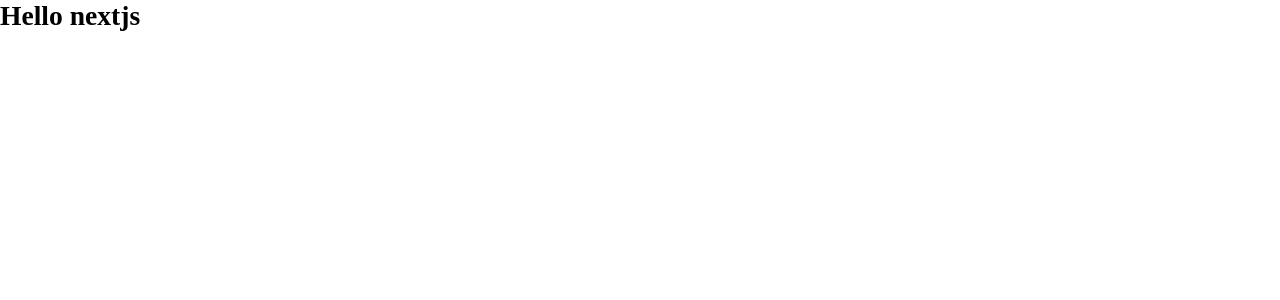
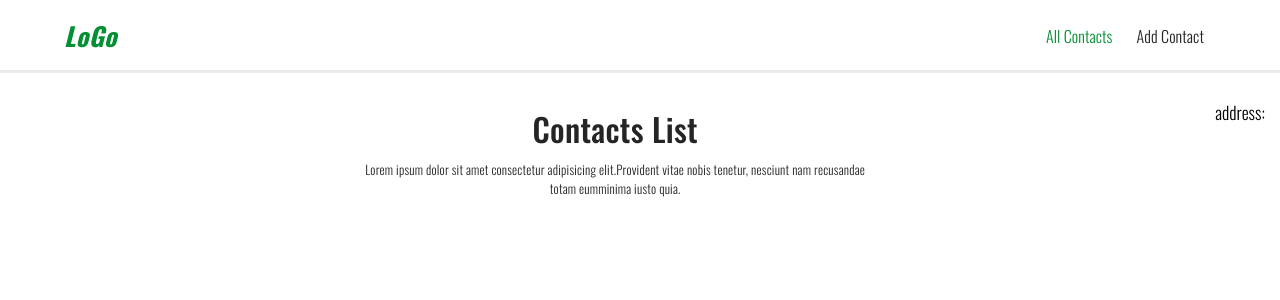
Before and after one commit to sam-suzzaman/neutron, a Next.js app: page / in a window 1280 px wide. Shown: the top 300 px of the page. Built offline with nearby package versions, Linux system fonts and the light colour scheme.

Commit message:
add navbar

```diff
--- a/app/globals.css
+++ b/app/globals.css
@@ -11,20 +11,17 @@ html {
 :root {
     --primary-clr: #058f34;
     --secondary-clr: #ef0d0d;
-    --bg-clr: #050505;
+    --accent-clr: #252525;
     --white-clr: #fff;
     --black-clr: #000;
-    --input-bg-clr: #f2f2f2;
-    --input-bg-clr-2: #cccccc;
-    --border-clr: #141414;
 }
 
 /* -------------------------
   Common Styles
 ----------------------------*/
 body {
-    font-weight: 400;
-    font-size: 1.15rem;
+    font-weight: 300;
+    font-size: 1.1rem;
 }
 ul {
     list-style-type: none;
@@ -33,3 +30,86 @@ ul {
 a {
     text-decoration: none;
 }
+
+.page-wrapper {
+    width: 100%;
+    display: flex;
+    justify-content: center;
+}
+.page-container {
+    width: 100%;
+    max-width: 75rem;
+    padding: 2rem 1.5rem;
+}
+
+.page-title-row .title {
+    text-align: center;
+    text-transform: capitalize;
+    font-weight: 500;
+    font-size: 2rem;
+    color: var(--accent-clr);
+    letter-spacing: 0.3px;
+}
+.page-title-row .subtitle {
+    text-align: center;
+    font-weight: 300;
+    font-size: 0.8rem;
+    color: var(--accent-clr);
+    width: 100%;
+    max-width: 31.25rem;
+    margin: 0 auto;
+    margin-top: 0.5rem;
+    letter-spacing: 0.2px;
+}
+/* -------------------------
+  Navbar Styles
+----------------------------*/
+.nav-wrapper {
+    width: 100%;
+    display: flex;
+    justify-content: center;
+    border-bottom: 3px solid rgba(0, 0, 0, 0.08);
+}
+
+.nav-wrapper .nav-container {
+    width: 100%;
+    max-width: 75rem;
+    padding: 1rem 1.5rem;
+    display: flex;
+    justify-content: space-between;
+    align-items: center;
+}
+
+.nav-container .nav-left-col .logo {
+    font-weight: 600;
+    font-style: italic;
+    font-size: 1.6rem;
+    letter-spacing: 0.5px;
+    cursor: pointer;
+    color: var(--primary-clr);
+    display: inline-block;
+}
+
+.nav-container .nav-right-col .main-menu {
+    display: flex;
+    justify-content: flex-end;
+    align-items: center;
+    list-style: none;
+}
+
+.nav-right-col .main-menu .menu-item .menu-link {
+    text-transform: capitalize;
+    color: var(--accent-clr);
+    font-size: 1rem;
+    padding: 0.3rem 0.75rem;
+    cursor: pointer;
+    transition: all 0.3s linear;
+    letter-spacing: 0.1px;
+}
+.nav-right-col .main-menu .menu-item .menu-link:hover {
+    opacity: 0.8;
+}
+
+.nav-right-col .main-menu .menu-item .menu-link.active {
+    color: var(--primary-clr);
+}
--- a/app/layout.js
+++ b/app/layout.js
@@ -1,9 +1,27 @@
 import "./globals.css";
+import { Toaster } from "react-hot-toast";
+
+import { Oswald } from "next/font/google";
+import Navbar from "@/components/Navbar/Navbar";
+
+const oswald = Oswald({
+    weight: ["300", "400", "500", "700"],
+    subsets: ["latin"],
+});
+
+export const metadata = {
+    title: "iContact",
+    description: "An online platform to manage your contacts",
+};
 
 export default function RootLayout({ children }) {
     return (
         <html lang="en">
-            <body>{children}</body>
+            <body className={oswald.className}>
+                <Navbar></Navbar>
+                {children}
+                <Toaster position="top-center" />
+            </body>
         </html>
     );
 }
--- a/app/page.js
+++ b/app/page.js
@@ -1,3 +1,37 @@
-export default function Home() {
-    return <h2>Hello nextjs</h2>;
-}
+import PageTitle from "@/components/PageTitle/PageTitle";
+import React from "react";
+
+const pageTitleData = {
+    title: "contacts list",
+    subtitle:
+        " Lorem ipsum dolor sit amet consectetur adipisicing elit.Provident vitae nobis tenetur, nesciunt nam recusandae totam eumminima iusto quia.",
+};
+const AllContactPage = () => {
+    return (
+        <section className="page-wrapper all-contacts-page">
+            <div className="page-container">
+                <PageTitle
+                    title={pageTitleData.title}
+                    subtitle={pageTitleData.subtitle}
+                />
+            </div>
+            <div className="profile-container">
+                <div className="profile-card">
+                    <img src="" alt="" className="avatar" />
+                    <h2 className="name"></h2>
+                    <h6 className="contact"></h6>
+
+                    <ul className="info-list">
+                        <li className="item">address:</li>
+                    </ul>
+
+                    <div className="control-bar">
+
+                    </div>
+                </div>
+            </div>
+        </section>
+    );
+};
+
+export default AllContactPage;
--- /dev/null
+++ b/components/Navbar/Navbar.js
@@ -0,0 +1,53 @@
+"use client";
+import React from "react";
+import Link from "next/link";
+import { usePathname } from "next/navigation";
+
+const navbarData = [
+    {
+        _id: 1,
+        label: "all contacts",
+        path: "/",
+    },
+    {
+        _id: 2,
+        label: "add contact",
+        path: "/add-contact",
+    },
+];
+
+const Navbar = () => {
+    const pathName = usePathname();
+    return (
+        <nav className="nav-wrapper">
+            <div className="nav-container">
+                <div className="nav-left-col">
+                    <Link className="logo" href="/">
+                        LoGo
+                    </Link>
+                </div>
+                <div className="nav-right-col">
+                    <ul className="main-menu">
+                        {navbarData?.map((item) => {
+                            const isActive = pathName === item.path;
+                            return (
+                                <li className="menu-item">
+                                    <Link
+                                        className={`menu-link ${
+                                            isActive && "active"
+                                        }`}
+                                        href={item.path}
+                                    >
+                                        {item.label}
+                                    </Link>
+                                </li>
+                            );
+                        })}
+                    </ul>
+                </div>
+            </div>
+        </nav>
+    );
+};
+
+export default Navbar;
--- /dev/null
+++ b/components/PageTitle/PageTitle.js
@@ -0,0 +1,12 @@
+import React from "react";
+
+const PageTitle = ({ title, subtitle }) => {
+    return (
+        <div className="page-title-row">
+            <h3 className="title">{title}</h3>
+            <p className="subtitle">{subtitle}</p>
+        </div>
+    );
+};
+
+export default PageTitle;
--- a/package.json
+++ b/package.json
@@ -10,8 +10,10 @@
         "lint": "next lint"
     },
     "dependencies": {
+        "next": "14.2.15",
         "react": "^18",
         "react-dom": "^18",
-        "next": "14.2.15"
+        "react-hot-toast": "^2.4.1",
+        "react-icons": "^5.3.0"
     }
 }
```
Also changed, not shown: app/add-contact/page.js (added, +7 -0 lines), 1 other file (tests, documents, lock files or other folders).
